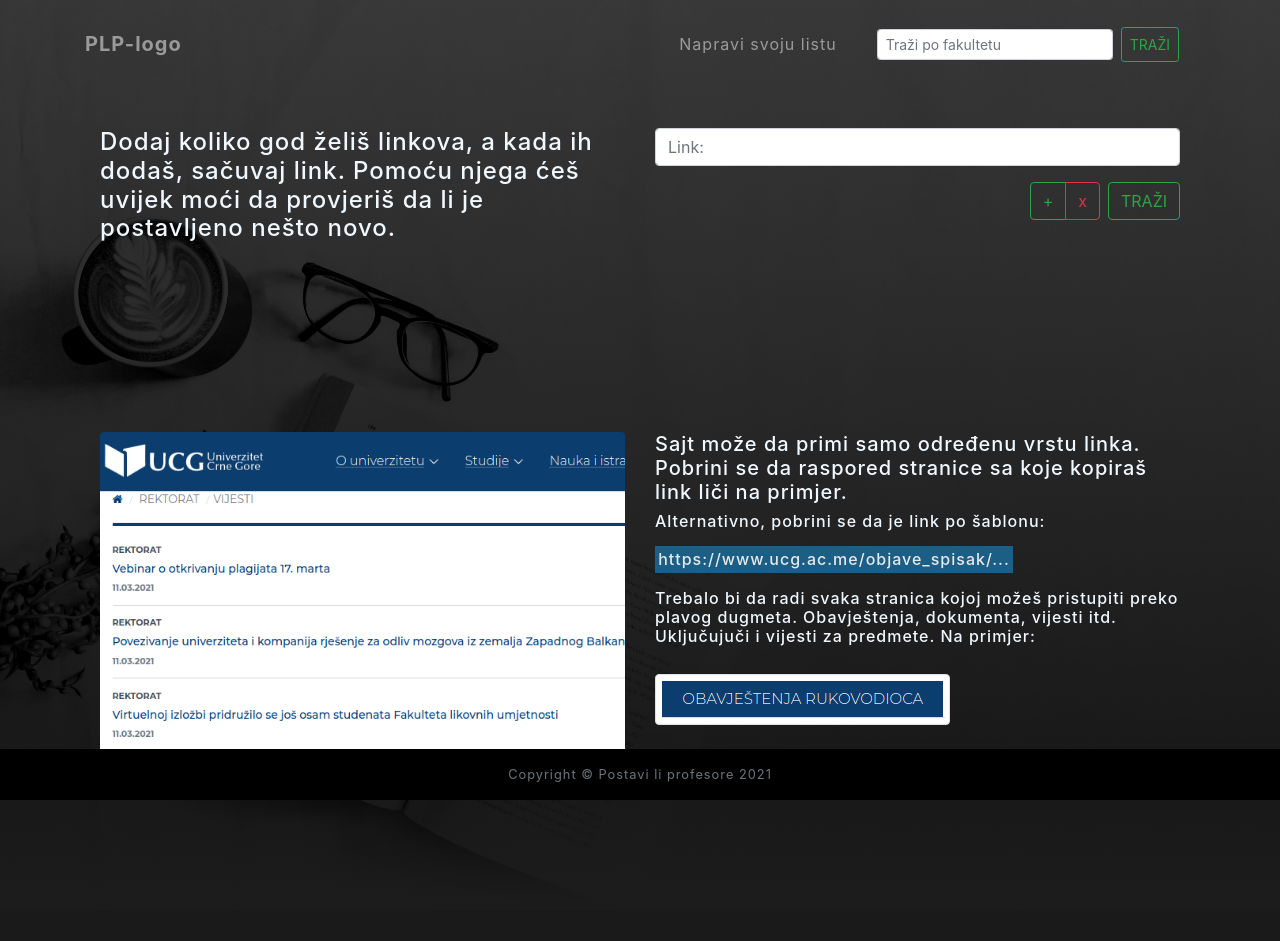
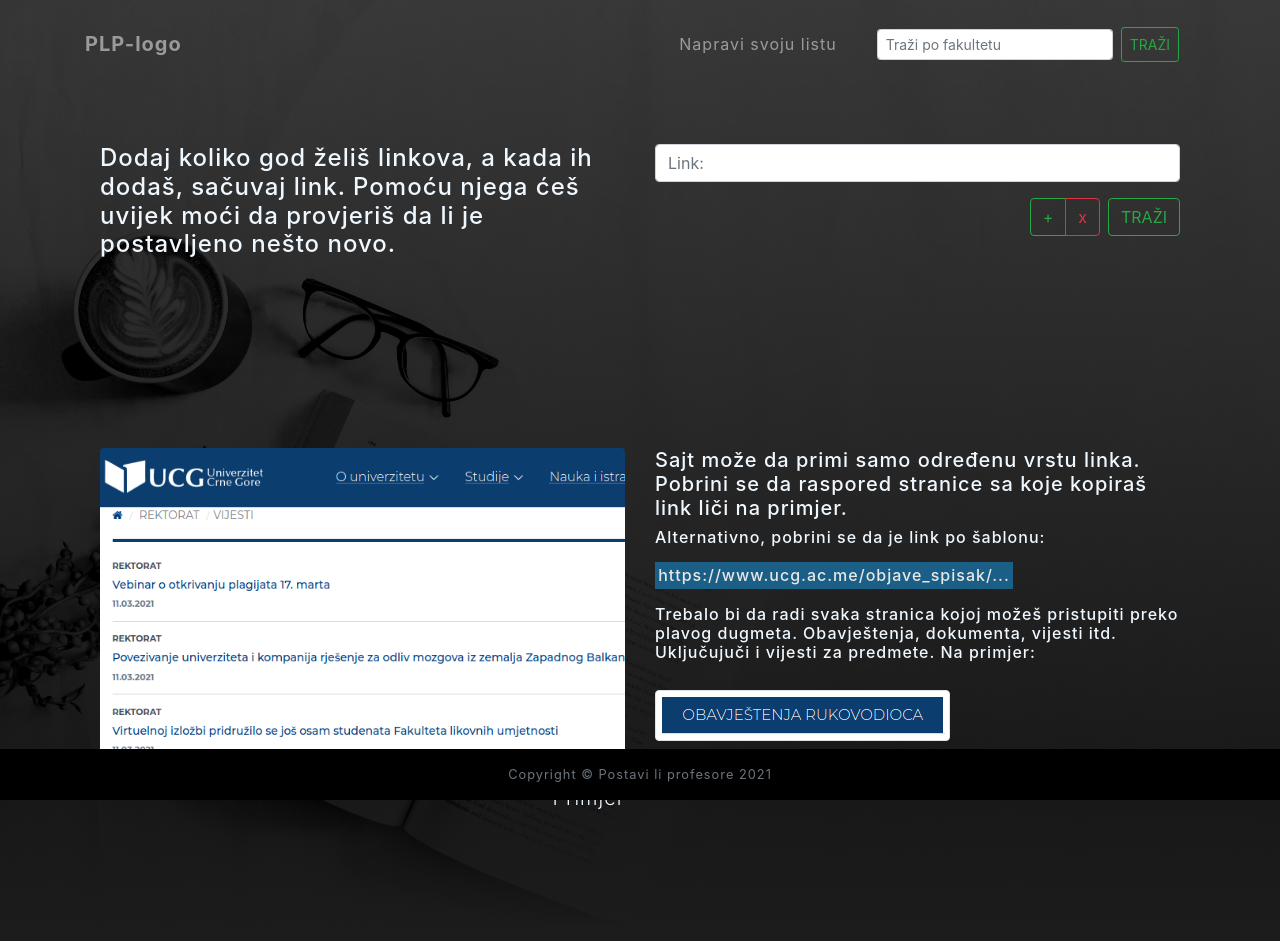
Before and after one commit to nebojsa-skendzic/postaviliprofesore.me, a Django app: page /napravi-svoj/ in a window 1280 px wide. Before the commit the page ends 815 px from the top, so only its background shows below. Run offline with Django 3.2, Linux system fonts and the light colour scheme; tables that the repository leaves empty hold one stand-in row (values such as "Sample post"); parts of the project's set-up code (start-up, migrations or seed data) failed here and were passed over; some libraries are stand-ins or nearby versions.

Commit message:
padding fixes for bg image align

```diff
--- a/postaviliprofesore/mainapp/templates/mainapp/napravi-svoj.html
+++ b/postaviliprofesore/mainapp/templates/mainapp/napravi-svoj.html
@@ -10,7 +10,7 @@
     width: 100%;
     height: auto;
     min-height: 35rem;
-    padding: 6rem 0;
+    padding: 7rem 0;
     background: linear-gradient(to bottom, rgba(0, 0, 0, 0.3) 0%, rgba(0, 0, 0, 0.7) 85%, #1c1c1c 100%), url("{% static 'bg.jpg' %}");
     background-position: center;
     background-repeat: no-repeat;
--- a/postaviliprofesore/mainapp/templates/mainapp/results.html
+++ b/postaviliprofesore/mainapp/templates/mainapp/results.html
@@ -34,7 +34,7 @@
     width: 100%;
     height: auto;
     min-height: 35rem;
-    padding: 6rem 0;
+    padding: 7rem 0;
     background: linear-gradient(to bottom, rgba(0, 0, 0, 0.3) 0%, rgba(0, 0, 0, 0.7) 85%, #1c1c1c 100%), url("{% static 'bg.jpg' %}");
     background-position: center;
     background-repeat: no-repeat;
```
